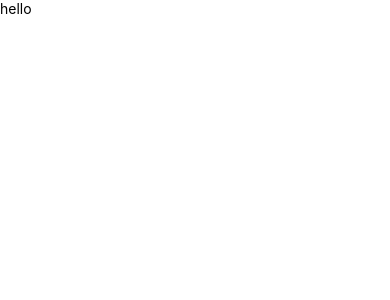
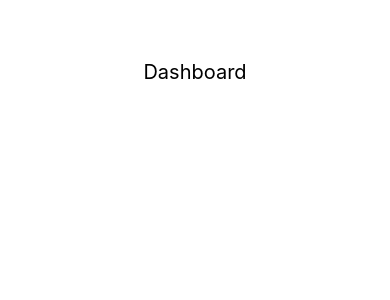
Before and after one commit to hanvsam/PAKOPA, a React Native app: screen / in a window 390 px wide. Shown: the top 300 px of the page. Built offline with nearby package versions, Linux system fonts and the light colour scheme.

Commit message:
Update Paling Awal 1 30/12/22

```diff
--- a/App.js
+++ b/App.js
@@ -1,5 +1,5 @@
 import React from 'react';
-import Hal1 from './halaman/hal1';
+import Hal1 from './Screen/Main';
 
 const App = () => {
   return(
--- /dev/null
+++ b/Screen/Main.js
@@ -0,0 +1,48 @@
+import React from 'react';
+import {
+    SafeAreaView,
+    ScrollView,
+    StyleSheet,
+    View,
+    Text,
+} from 'react-native';
+
+const Hal1 = () => {
+  // this.props.navigation.setOptions({
+  //   headerBackTitle: '',
+  //   headerShown: false
+  // })
+
+  return(
+
+    <View style={styles.all}>
+      <View style={styles.atas}>
+        <Text style={styles.tb}>Dashboard</Text>
+      </View>
+    </View>
+
+  );
+};
+
+const styles = StyleSheet.create({
+  all:{
+    flex: 1,
+    alignItems: 'center',
+    justifyContent: 'center',
+    backgroundColor: '#FFF',
+  },
+  atas:{
+    position: 'absolute',
+    top: 0,
+    height: 100,
+    width: '100%',
+    backgroundColor: '#FFF',
+  },
+  tb:{
+    textAlign: 'center',
+    fontSize: 20,
+    marginTop: 60,
+  },
+});
+
+export default Hal1;
--- a/halaman/hal1.js
+++ /dev/null
@@ -1,29 +0,0 @@
-import React from 'react';
-import {
-    SafeAreaView,
-    ScrollView,
-    StyleSheet,
-    View,
-    Text,
-} from 'react-native';
-
-const Hal1 = () => {
-  return(
-    <SafeAreaView>
-        <ScrollView>
-            <View style={styles.all}>
-                <Text>hello</Text>
-            </View>
-        </ScrollView>
-    </SafeAreaView>
-
-  );
-};
-
-const styles = StyleSheet.create({
-  all:{
-    flex: 1,
-  },
-});
-
-export default Hal1;
```
